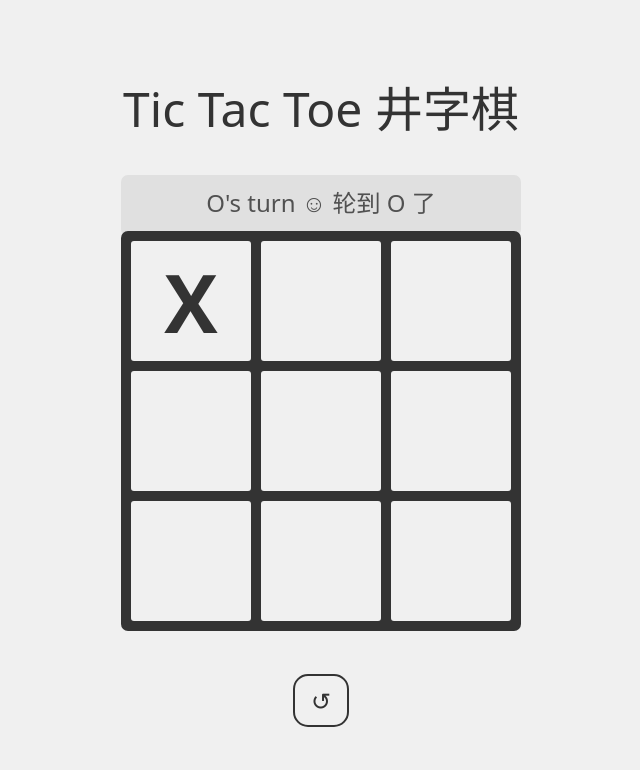
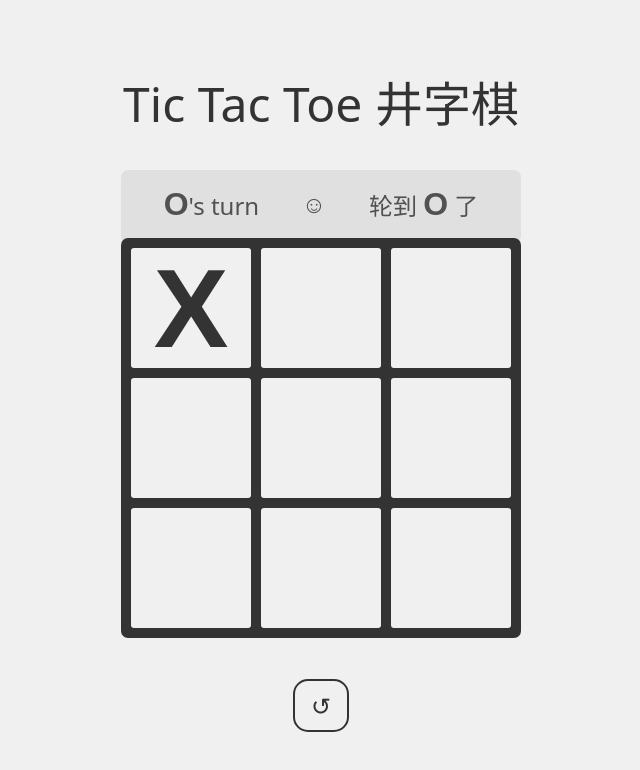
Before and after one commit to tinikov/tic-tac-toe, a plain HTML site: page index.html in a window 1280 px wide. Both pictures are taken after a click on the button 510 px from the left and 301 px from the top of the page. Shown: the whole page, without its empty margins (319-959 px from the left). Drawn offline with Linux system fonts and the light colour scheme; a web font is replaced by a local one.

Commit message:
更新了UI、字体

```diff
--- a/index.html
+++ b/index.html
@@ -4,6 +4,9 @@
 <head>
     <meta charset="UTF-8" />
     <meta name="viewport" content="width=device-width, initial-scale=1.0" />
+    <link rel="preconnect" href="https://fonts.googleapis.com">
+    <link rel="preconnect" href="https://fonts.gstatic.com" crossorigin>
+    <link href="https://fonts.googleapis.com/css2?family=Gaegu:wght@300;400;700&display=swap" rel="stylesheet">
     <title>Tic Tac Toe</title>
     <style>
         :root {
@@ -58,6 +61,9 @@
         }
 
         #status-display {
+            display: flex;
+            justify-content: space-evenly;
+            align-items: center;
             margin-top: 30px;
             margin-bottom: -5px;
             font-size: 1.5rem;
@@ -79,15 +85,15 @@
         #restart-button {
             font-size: 1.5rem;
             font-weight: 600;
-            margin-top: 43px;
+            margin-top: 41px;
         }
 
         .cell {
             border: none;
             border-radius: 3px;
-            font-size: 5rem;
-            font-weight: bold;
-            ;
+            font-family: "Gaegu", sans-serif;
+            font-size: 7rem;
+            font-weight: 700;
             cursor: pointer;
             display: flex;
             justify-content: center;
@@ -97,6 +103,16 @@
         .cell:disabled {
             cursor: not-allowed;
             background-color: #f0f0f0;
+        }
+
+        .cell.winning {
+            background-color: #A6DFA6;
+        }
+
+        .mark {
+            font-family: "Gaegu", sans-serif;
+            font-size: 2rem;
+            font-weight: 700;
         }
     </style>
 </head>
@@ -117,13 +133,13 @@
         function renderStatusDisplay(display, gameState) {
             if (!gameState.isGameActive) {
                 if (gameState.winner) {
-                    display.textContent = `${gameState.winner} wins ⛄︎ ${gameState.winner} 获胜`;
+                    display.innerHTML = `<span><span class="mark">${gameState.winner}</span> wins</span> <span>⛄︎</span> <span><span class="mark">${gameState.winner}</span> 获胜</span>`;
                 } else {
-                    display.textContent = `Draw ☹︎ 平局`;
+                    display.innerHTML = `<span>Draw</span> <span><span class="mark">XO</span></span> <span>平局</span>`;
                 }
                 return;
             }
-            display.textContent = `${gameState.currentPlayer}'s turn ☺︎ 轮到 ${gameState.currentPlayer} 了`;
+            display.innerHTML = `<span><span class="mark">${gameState.currentPlayer}</span>'s turn</span> <span>☺︎</span> <span>轮到 <span class="mark">${gameState.currentPlayer}</span> 了</span>`;
         }
 
         function renderBoard(board, size) {
@@ -154,8 +170,14 @@
             cells.forEach((cell, index) => {
                 cell.textContent = gameState.boardState[index] || '';
                 cell.disabled = gameState.boardState[index] !== null || !gameState.isGameActive;
+                // Highlight winning combination
+                if (gameState.winningCombination?.includes(index)) {
+                    cell.classList.add('winning');
+                } else {
+                    cell.classList.remove('winning');
+                }
             });
-
+            // Update status display
             renderStatusDisplay(display, gameState);
         }
 
@@ -174,10 +196,11 @@
             nextState.boardState[index] = gameState.currentPlayer;
 
             // Check for winner
-            const winner = checkWinner(nextState);
+            const { winner, winningCombination } = checkWinner(nextState);
             if (winner) {
                 nextState.isGameActive = false;
                 nextState.winner = winner;
+                nextState.winningCombination = winningCombination;
                 return nextState;
             }
 
@@ -211,11 +234,14 @@
                 if (gameState.boardState[a] &&
                     gameState.boardState[a] === gameState.boardState[b] &&
                     gameState.boardState[a] === gameState.boardState[c]) {
-                    return gameState.boardState[a];
+                    return {
+                        winner: gameState.boardState[a],
+                        winningCombination: combination
+                    };
                 }
             }
 
-            return null;
+            return { winner: null, winningCombination: null };
         }
 
         function checkDraw(gameState) {
@@ -246,7 +272,8 @@
             boardState: Array(CELL_COUNT).fill(null),
             currentPlayer: 'X',
             isGameActive: true,
-            winner: null
+            winner: null,
+            winningCombination: null
         };
 
         let gameState;
```
